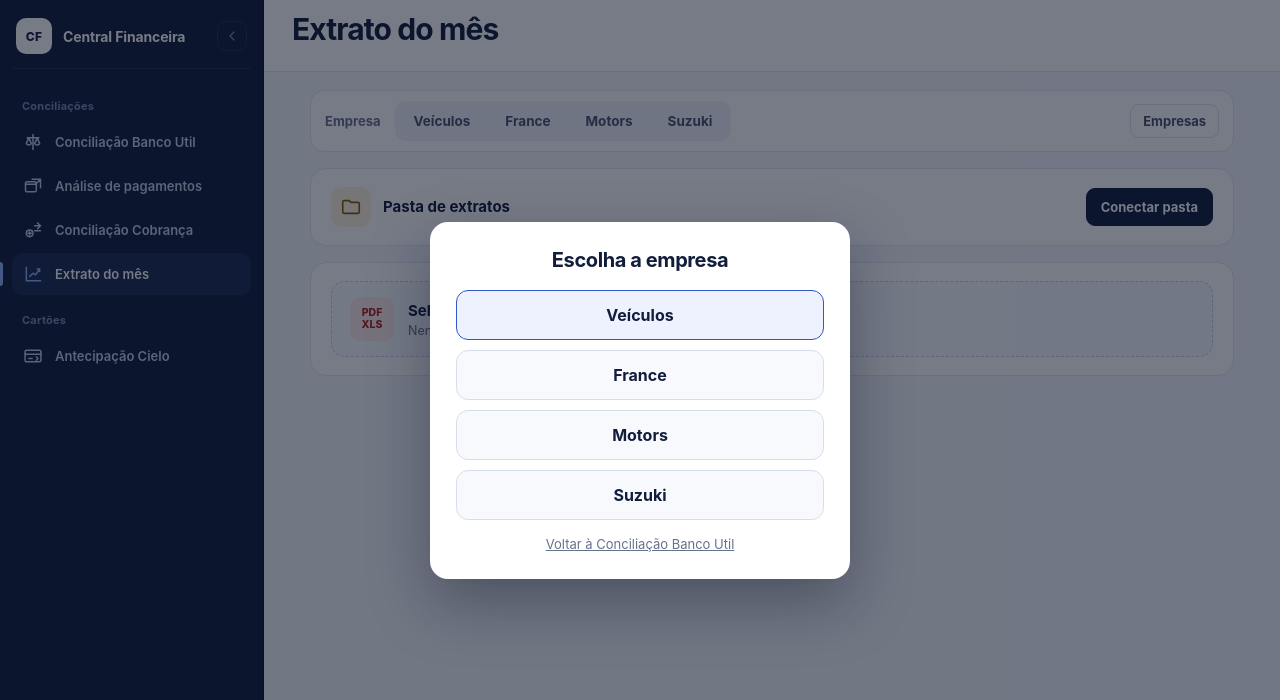
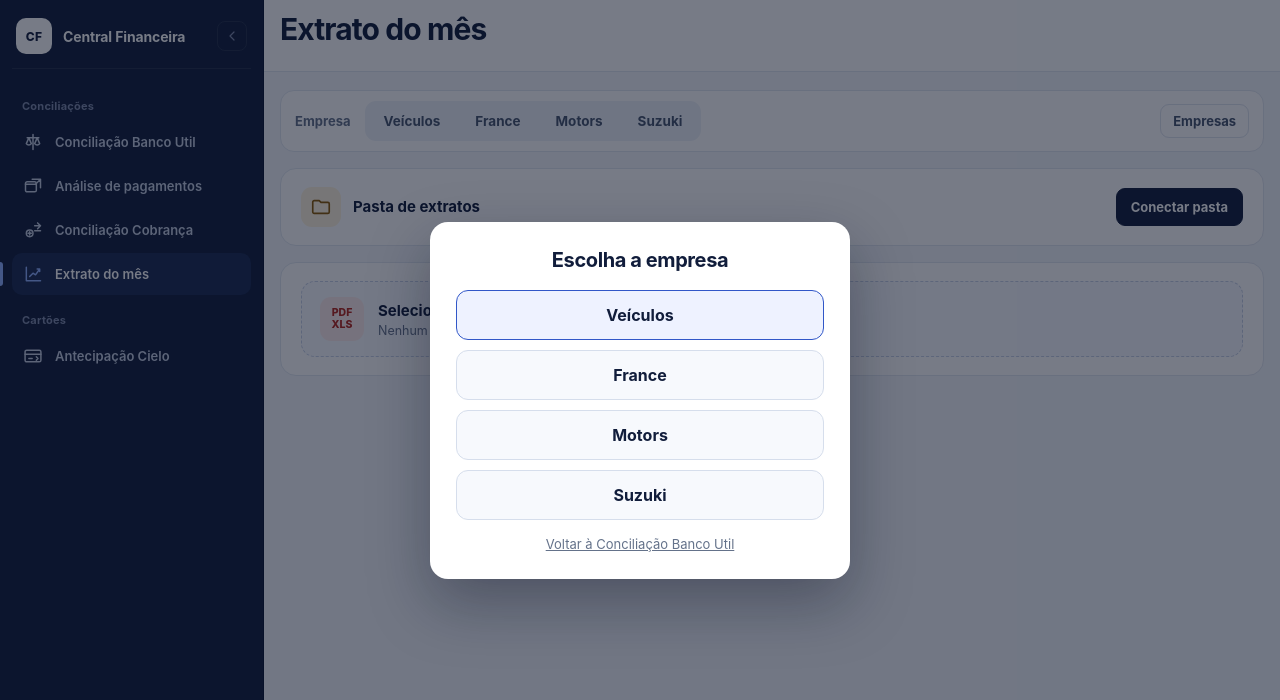
Before and after one commit to deborahprojetos/central-de-conciliacao, a plain HTML site: page extrato/index.html in a window 1280 px wide. Shown: the top 700 px of the page. Drawn offline with Linux system fonts and the light colour scheme.

Commit message:
style: usar toda a largura disponível em todas as telas da Central

```diff
--- a/extrato/index.html
+++ b/extrato/index.html
@@ -4,9 +4,9 @@
 <meta charset="utf-8">
 <meta name="viewport" content="width=device-width,initial-scale=1">
 <title>Extrato do mês · Central Financeira</title>
-<link rel="stylesheet" href="../ui-premium.css">
+<link rel="stylesheet" href="../ui-premium.css?v=wide-20261127">
 <link rel="stylesheet" href="styles.css?v=1.12">
-<link rel="stylesheet" href="../shell.css?v=2.6">
+<link rel="stylesheet" href="../shell.css?v=2.7">
 <script src="../shell.js?v=2.6"></script>
 </head>
 <body>
--- a/shell.css
+++ b/shell.css
@@ -16,7 +16,7 @@ html.cf-shell body { padding-left: var(--cf-side) !important; margin: 0; transit
 
 /* O link "← Central" das aplicações passa a ser o menu lateral. */
 html.cf-shell .central-nav { display: none !important; }
-html.cf-shell .topbar, html.cf-shell body > header { padding-left: 28px !important; padding-right: 28px !important; }
+html.cf-shell .topbar, html.cf-shell body > header { padding-left: 16px !important; padding-right: 16px !important; }
 
 .cf-sidebar {
   position: fixed; inset: 0 auto 0 0; z-index: 60; width: var(--cf-side);
--- a/ui-premium.css
+++ b/ui-premium.css
@@ -23,7 +23,7 @@ button, input, select, textarea { font: inherit; }
 
 /* One shared header and one predictable place for returning or signing out. */
 .topbar, body > header {
-  min-height: 72px !important; height: auto !important; padding: 11px clamp(16px, calc((100vw - 1220px) / 2), 56px) !important;
+  min-height: 72px !important; height: auto !important; padding: 11px 16px !important;
   color: var(--cp-ink) !important; background: rgba(255,255,255,.96) !important; border: 0 !important;
   border-bottom: 1px solid var(--cp-line) !important; box-shadow: none !important; position: sticky; top: 0; z-index: 30;
 }
@@ -48,7 +48,16 @@ button, input, select, textarea { font: inherit; }
 .privacy-badge { color: #486b5a !important; background: var(--cp-green-soft) !important; border: 1px solid #d5e9dd !important; }
 .version-badge { color: #586780 !important; background: #f6f8fc !important; border: 1px solid var(--cp-line) !important; }
 
-main, .container, .page { width: min(1220px, calc(100% - 36px)) !important; margin-left: auto !important; margin-right: auto !important; }
+/* Área útil em toda a largura: apenas uma borda de segurança compacta. */
+main, .container, .page {
+  width: 100% !important;
+  max-width: none !important;
+  min-width: 0;
+  margin-left: 0 !important;
+  margin-right: 0 !important;
+  padding-left: 16px !important;
+  padding-right: 16px !important;
+}
 main, .container, .page { padding-top: 30px; }
 .hero { color: var(--cp-ink); }
 .hero:not(.card) { margin-bottom: 23px; }
@@ -122,7 +131,7 @@ footer, .footer { color: #8290a4 !important; font-size: 11px !important; }
 @media (max-width: 760px) {
   .topbar, body > header { align-items: flex-start !important; flex-wrap: wrap; gap: 10px; }
   .top-actions, .actions, .central-nav { flex-wrap: wrap; }
-  main, .container, .page { width: min(100% - 22px, 1220px) !important; padding-top: 21px; }
+  main, .container, .page { padding-left: 12px !important; padding-right: 12px !important; padding-top: 21px; }
   .card, .panel { padding: 17px; }
   .summary-grid { gap: 9px; }
 }
```
Also changed, not shown: cielo/index.html (+2 -2 lines), difal/index.html (+2 -2 lines), itau-dealer/index.html (+2 -2 lines), itau-mvp/index.html (+2 -2 lines).
